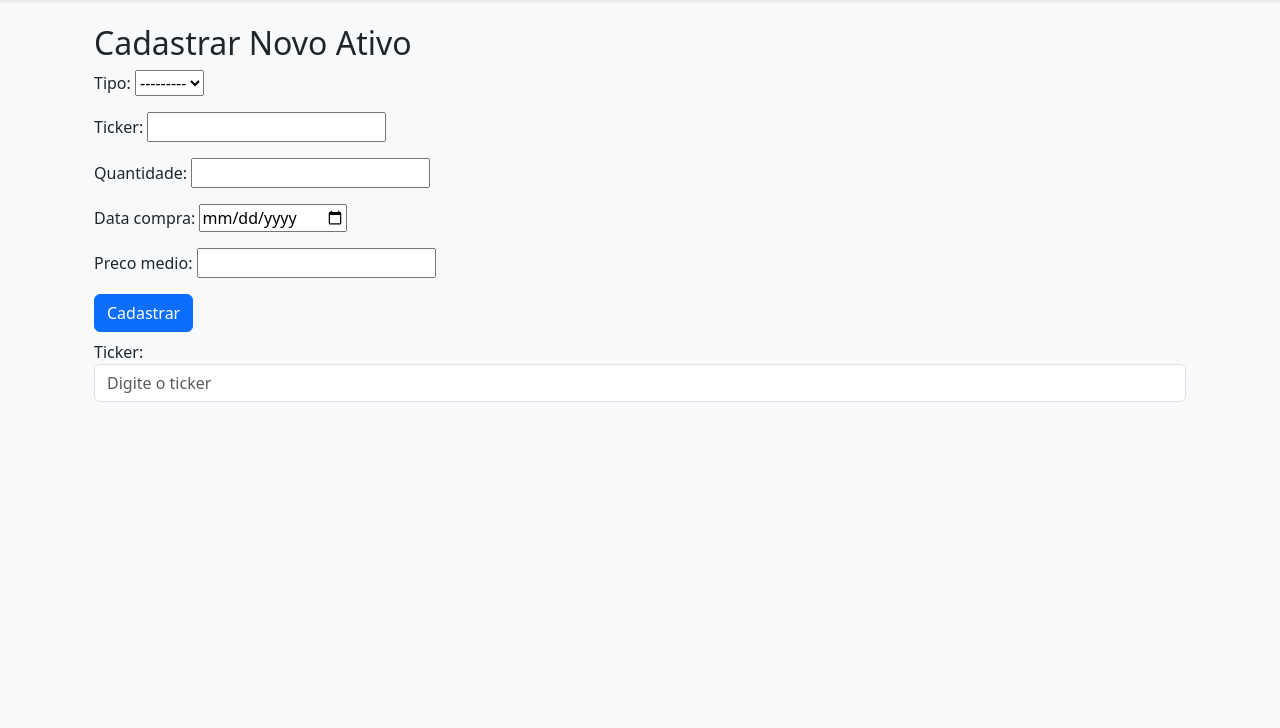
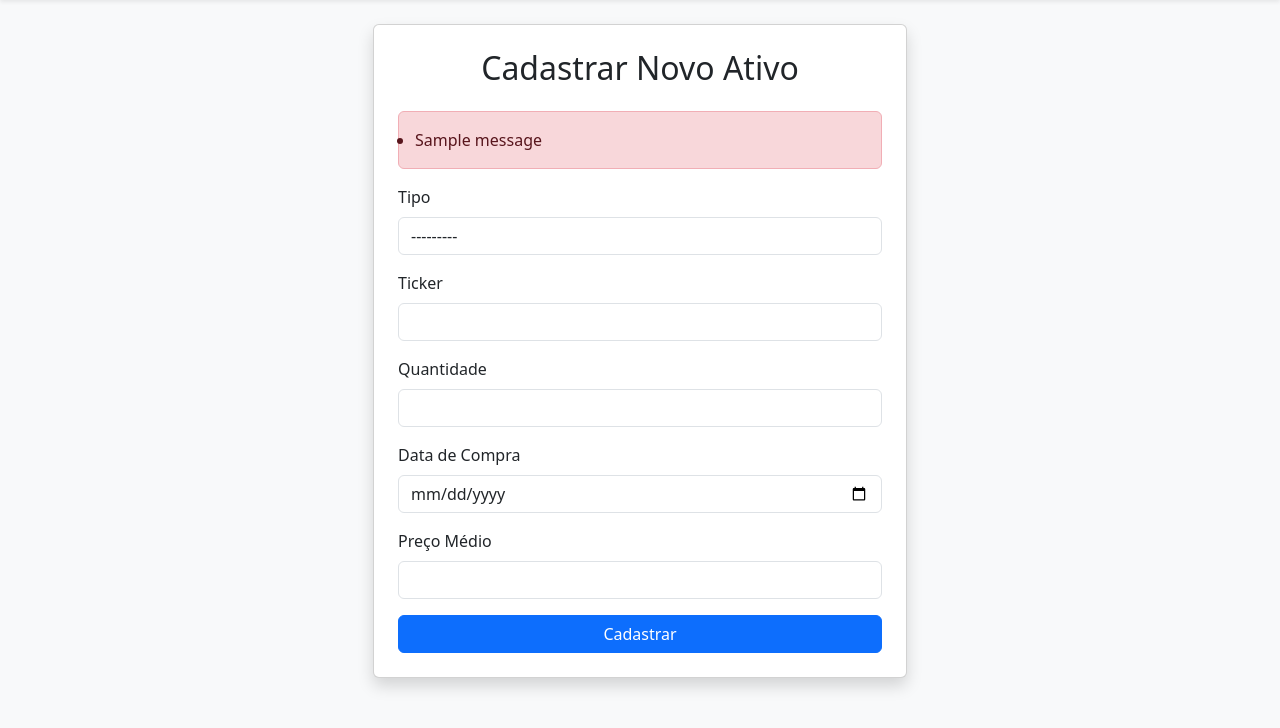
Before and after one commit to gds4/carteira_python, a Django app: page /ativos/cadastrar/ in a window 1280 px wide. Shown: the part 56-784 px from the top of the page. Run offline with Django 5.2, Linux system fonts and the light colour scheme; a user stored in the database is signed in; tables that the repository leaves empty hold one stand-in row (values such as "Sample post"); one stand-in notice (Sample message) is shown.

Commit message:
Adiciona campos personalizados ao formulário de ativo e melhora a estrutura do template de cadastro

```diff
--- a/carteira/ativos/forms.py
+++ b/carteira/ativos/forms.py
@@ -4,13 +4,47 @@ from .models import Ativo
 from .api.yfinance_service import is_valid_ticker
 
 class AtivoForm(forms.ModelForm):
+    # Adicione esses campos personalizados
+    quantidade = forms.IntegerField(
+        min_value=1,
+        widget=forms.NumberInput(attrs={
+            'class': 'form-control',
+            'min': '1',
+            'step': '1'
+        })
+    )
+
+    preco_medio = forms.DecimalField(
+        min_value=0.01,
+        widget=forms.NumberInput(attrs={
+            'class': 'form-control',
+            'min': '0.01',
+            'step': '0.01'
+        })
+    )
+
     class Meta:
         model = Ativo
         fields = ['tipo', 'ticker', 'quantidade', 'data_compra', 'preco_medio']
         widgets = {
-            'data_compra': forms.DateInput(attrs={'type': 'date'}),
-            'ticker': forms.TextInput(attrs={'id': 'ticker-input', 'autocomplete': 'off'}),
+            'tipo': forms.Select(attrs={'class': 'form-control'}),
+            'ticker': forms.TextInput(attrs={
+                'class': 'form-control',
+                'id': 'ticker-input',
+                'autocomplete': 'off'
+            }),
+            'data_compra': forms.DateInput(attrs={
+                'type': 'date',
+                'class': 'form-control'
+            }),
         }
+
+    def __init__(self, *args, **kwargs):
+        super().__init__(*args, **kwargs)
+        # Adiciona classe is-invalid para campos com erro
+        for field in self.fields:
+            if self.errors.get(field):
+                self.fields[field].widget.attrs.update({'class': 'form-control is-invalid'})
 
     def clean_ticker(self):
         ticker = self.cleaned_data.get('ticker')
--- a/carteira/ativos/templates/ativos/cadastrar_ativo.html
+++ b/carteira/ativos/templates/ativos/cadastrar_ativo.html
@@ -4,78 +4,79 @@
 
 {% block content %}
 <div class="container">
-    <h2>Cadastrar Novo Ativo</h2>
+    <div class="row justify-content-center">
+        <div class="col-md-6">
+            <div class="card shadow p-4">
+                <h2 class="text-center mb-4">Cadastrar Novo Ativo</h2>
+                {% if messages %}
+                    <ul class="alert alert-danger">
+                        {% for message in messages %}
+                            <li>{{ message }}</li>
+                        {% endfor %}
+                    </ul>
+                {% endif %}
                 <form method="POST">
                     {% csrf_token %}
-        {{ form.as_p }}
-        <button type="submit" class="btn btn-primary">Cadastrar</button>
-    </form>
 
-    <!-- Dropdown de sugestões de tickers -->
-    <div class="mt-2">
-        <label for="ticker-input">Ticker:</label>
-        <input type="text" id="ticker-input" class="form-control" autocomplete="off" placeholder="Digite o ticker">
-        <select id="ticker-dropdown" class="form-control mt-2" size="5" style="display: none;">
-            <!-- As opções serão preenchidas dinamicamente -->
-        </select>
-    </div>
-
-    {% if form.instance.pk %}
-        <div class="mt-4">
-            <h4>Preço Atual</h4>
-            {% if form.instance.preco_atual %}
-                <p>R$ {{ form.instance.preco_atual }}</p>
-            {% else %}
-                <p>Preço atual não disponível.</p>
-            {% endif %}
+                    <!-- Campo Tipo -->
+                    <div class="mb-3">
+                        <label for="id_tipo" class="form-label">Tipo</label>
+                        {{ form.tipo }}
+                        {% if form.tipo.errors %}
+                            <div class="invalid-feedback">
+                                {{ form.tipo.errors.0 }}
                             </div>
                         {% endif %}
                     </div>
 
-<script>
-    const tickerInput = document.getElementById('ticker-input');
-    const tickerDropdown = document.getElementById('ticker-dropdown');
+                    <!-- Campo Ticker -->
+                    <div class="mb-3">
+                        <label for="id_ticker" class="form-label">Ticker</label>
+                        {{ form.ticker }}
+                        {% if form.ticker.errors %}
+                            <div class="invalid-feedback">
+                                {{ form.ticker.errors.0 }}
+                            </div>
+                        {% endif %}
+                    </div>
 
-    // Evento de input para filtrar as opções do ticker
-    tickerInput.addEventListener('input', function() {
-        const query = this.value;
-        if (query.length > 0) {
-            fetch(`/autocomplete-tickers/?query=${query}`)
-                .then(response => response.json())
-                .then(data => {
-                    // Limpa o dropdown
-                    tickerDropdown.innerHTML = '';
+                    <!-- Campo Quantidade -->
+                    <div class="mb-3">
+                        <label for="id_quantidade" class="form-label">Quantidade</label>
+                        {{ form.quantidade }}
+                        {% if form.quantidade.errors %}
+                            <div class="invalid-feedback">
+                                {{ form.quantidade.errors.0 }}
+                            </div>
+                        {% endif %}
+                    </div>
 
-                    // Adiciona as sugestões filtradas no dropdown
-                    if (data.tickers.length) {
-                        tickerDropdown.style.display = 'block';  // Exibe o dropdown
-                        data.tickers.forEach(ticker => {
-                            const option = document.createElement('option');
-                            option.value = ticker;
-                            option.textContent = ticker;
-                            tickerDropdown.appendChild(option);
-                        });
-                    } else {
-                        tickerDropdown.style.display = 'none';  // Oculta o dropdown se não houver sugestões
-                    }
-                });
-        } else {
-            tickerDropdown.style.display = 'none';  // Oculta o dropdown se a consulta estiver vazia
-        }
-    });
+                    <!-- Campo Data de Compra -->
+                    <div class="mb-3">
+                        <label for="id_data_compra" class="form-label">Data de Compra</label>
+                        {{ form.data_compra }}
+                        {% if form.data_compra.errors %}
+                            <div class="invalid-feedback">
+                                {{ form.data_compra.errors.0 }}
+                            </div>
+                        {% endif %}
+                    </div>
 
-    // Quando o usuário seleciona uma opção, preencher o campo de texto
-    tickerDropdown.addEventListener('change', function() {
-        tickerInput.value = tickerDropdown.value;
-        tickerDropdown.style.display = 'none';  // Fecha o dropdown
-    });
+                    <!-- Campo Preço Médio -->
+                    <div class="mb-3">
+                        <label for="id_preco_medio" class="form-label">Preço Médio</label>
+                        {{ form.preco_medio }}
+                        {% if form.preco_medio.errors %}
+                            <div class="invalid-feedback">
+                                {{ form.preco_medio.errors.0 }}
+                            </div>
+                        {% endif %}
+                    </div>
 
-    // Fecha o dropdown se clicar fora dele
-    document.addEventListener('click', function(e) {
-        if (!tickerInput.contains(e.target) && !tickerDropdown.contains(e.target)) {
-            tickerDropdown.style.display = 'none';  // Fecha o dropdown
-        }
-    });
-</script>
-
+                    <button type="submit" class="btn btn-primary w-100">Cadastrar</button>
+                </form>
+            </div>
+        </div>
+    </div>
+</div>
 {% endblock %}
```
Also changed, not shown: requeriments.txt (deleted, +0 -26 lines), requirements.txt (renamed from carteira/requirements.txt). Lines whose indentation alone changed are shown as unchanged.
